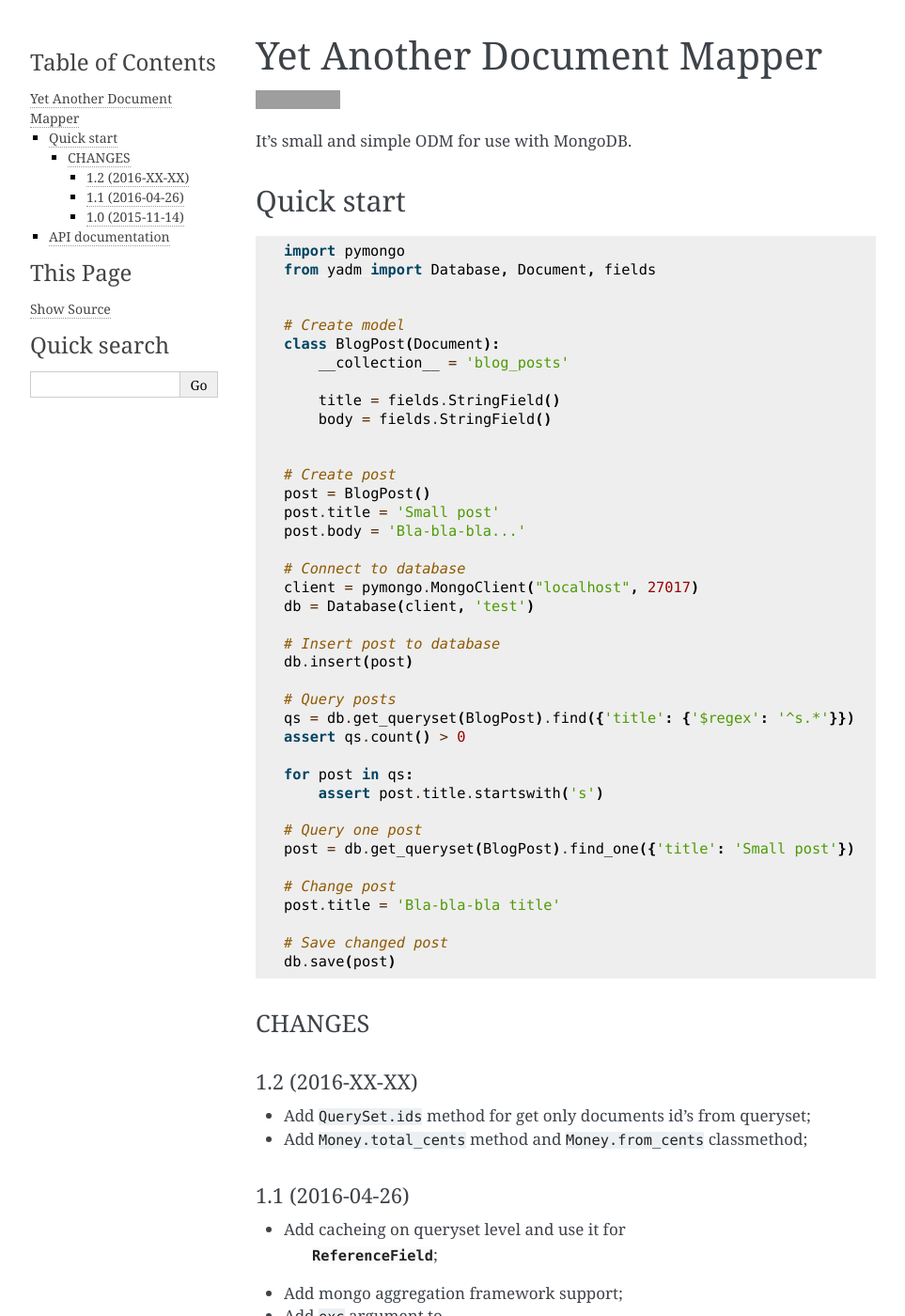
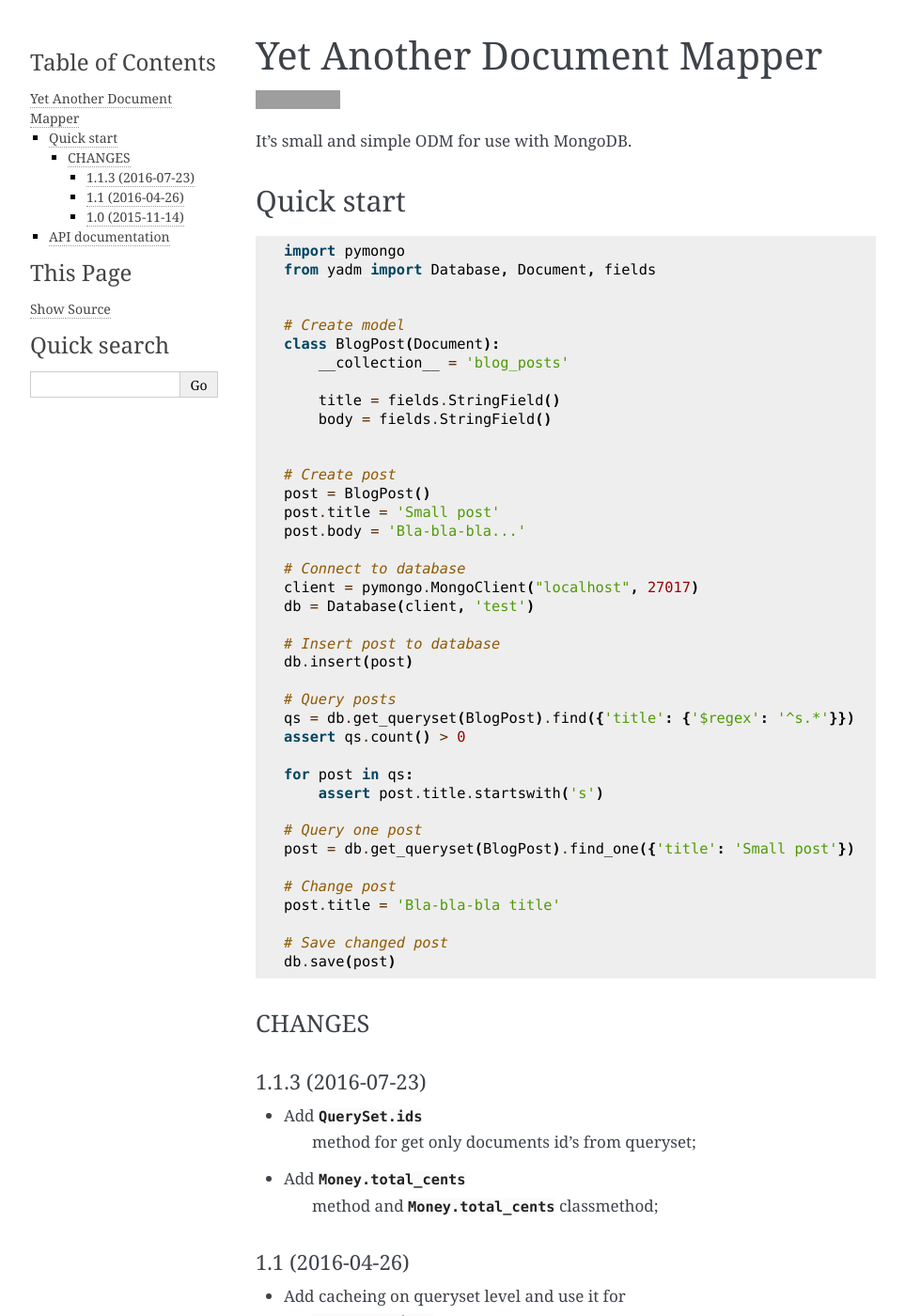
Before and after one commit to ticketscloud/yadm, a Sphinx documentation site: the page built from doc/index.rst, in a window 1280 px wide and 1400 px high. Shown: the whole window at 94% size, without its empty margins (148-1111 px from the left). Built offline with Sphinx 7.4.7, drawn with Linux system fonts in a browser that asks for light colours; pages that are not in the unit, such as notebooks, are missing from menus; grey boxes are pictures that could not be loaded.

Commit message:
Bump version: 1.1.2 → 1.1.3

```diff
--- a/README.rst
+++ b/README.rst
@@ -64,10 +64,11 @@
 CHANGES
 =======
 
-1.2 (2016-XX-XX)
-----------------
+1.1.3 (2016-07-23)
+------------------
 
 * Add ``QuerySet.ids`` method for get only documents id's from queryset;
+
 * Add ``Money.total_cents`` method and ``Money.from_cents`` classmethod;
 
 
--- a/doc/conf.py
+++ b/doc/conf.py
@@ -3,7 +3,7 @@
 
 project = u'yadm'
 copyright = u'2014, Alexander "ZZZ" Zelenyak'
-version = '1.1.2'
+version = '1.1.3'
 release = version
 
 extensions = ['sphinx.ext.autodoc']
--- a/doc/index.rst
+++ b/doc/index.rst
@@ -57,11 +57,15 @@
 CHANGES
 =======
 
-1.2 (2016-XX-XX)
-----------------
+1.1.3 (2016-07-23)
+------------------
 
-* Add ``QuerySet.ids`` method for get only documents id's from queryset;
-* Add ``Money.total_cents`` method and ``Money.from_cents`` classmethod;
+* Add :py:meth:`QuerySet.ids <yadm.queryset.QuerySet.ids>`
+    method for get only documents id's from queryset;
+
+* Add :py:meth:`Money.total_cents <yadm.fields.money.Money.total_cents>`
+    method and :py:meth:`Money.total_cents <yadm.fields.money.Money.from_cents>`
+    classmethod;
 
 
 1.1 (2016-04-26)
--- a/setup.py
+++ b/setup.py
@@ -2,7 +2,7 @@
 
 # python setup.py sdist --formats=bztar
 
-version = '1.1.2'
+version = '1.1.3'
 description = 'Yet Another Document Mapper (ODM) for MongoDB'
 long_description = open('README.rst', 'rb').read().decode('utf8')
 
```
Also changed, not shown: .bumpversion.cfg.
